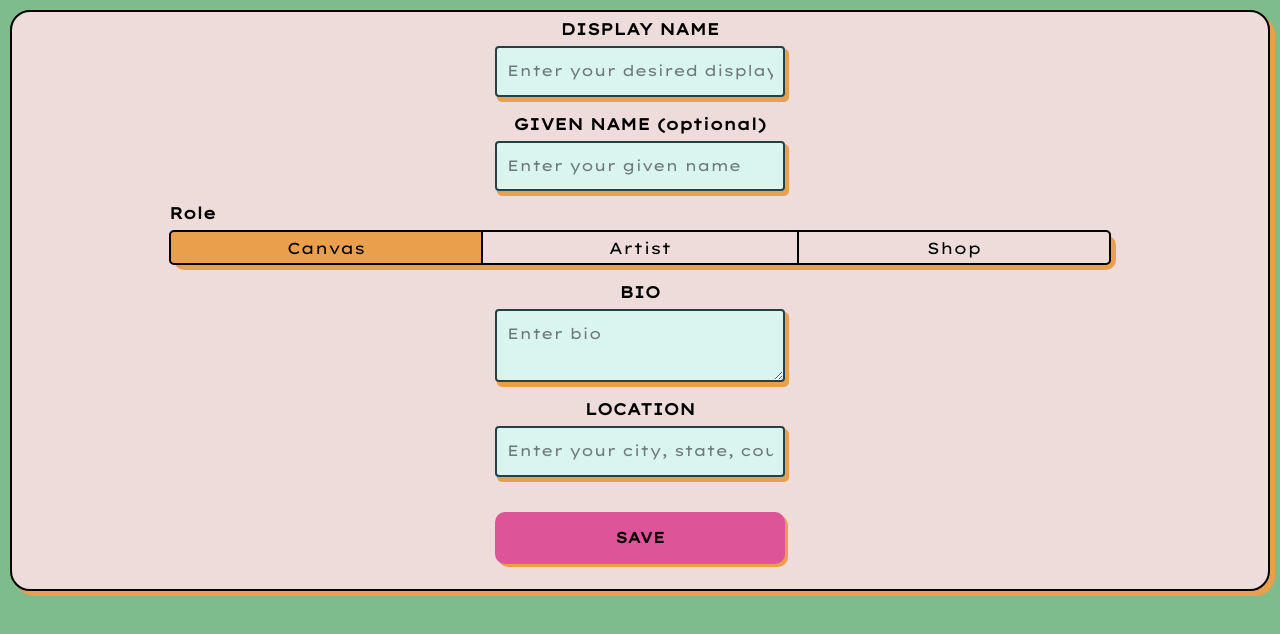
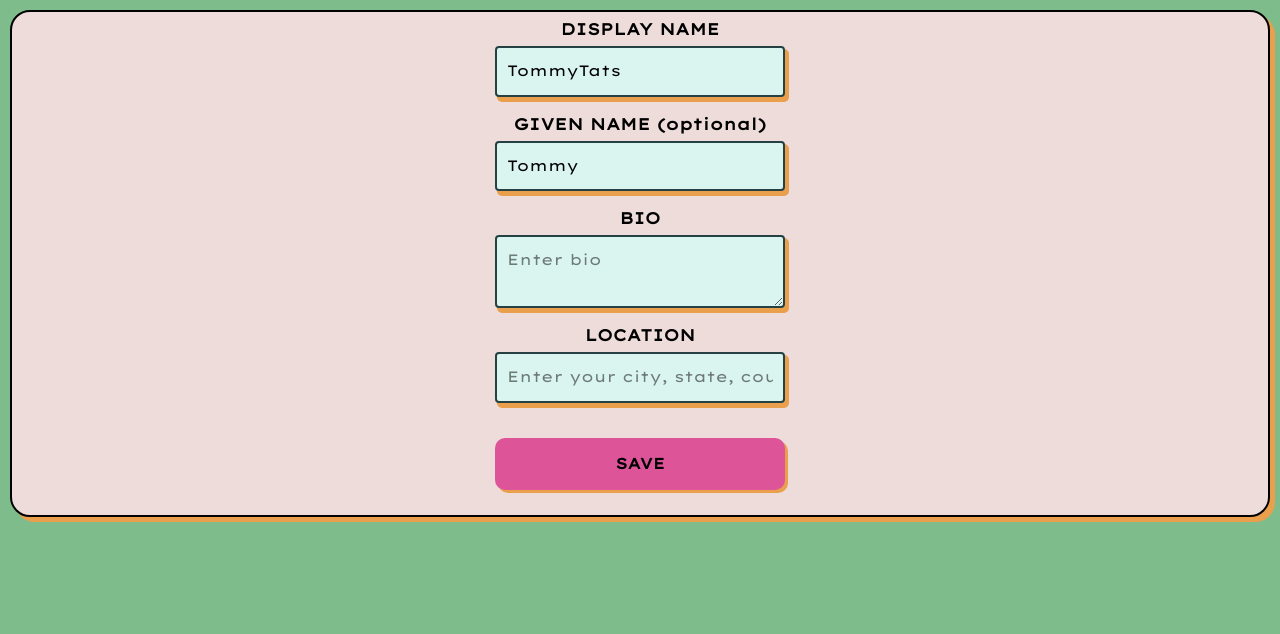
Before and after one commit to jbuchanan00/polvo, a SvelteKit app: page /edit in a window 1280 px wide. Shown: the top 634 px of the page. Built offline with nearby package versions, Linux system fonts and the light colour scheme.

Commit message:
data from locals passed to edit page

```diff
--- a/src/routes/+page.svelte
+++ b/src/routes/+page.svelte
@@ -61,6 +61,10 @@
         background-color: beige;
         padding-bottom: 5px;
         border-bottom: 2px solid black;
+        height: 75px;
+        display: flex;
+        justify-content: center;
+        align-items: center;
     }
     .diagonalElement {
         border: 2px solid #000;
--- a/src/routes/edit/+page.server.ts
+++ b/src/routes/edit/+page.server.ts
@@ -1,4 +1,4 @@
-import type { RequestEvent } from './$types.js'
+import type { RequestEvent, PageServerLoad } from './$types.js'
 import { redirect } from '@sveltejs/kit'
 
 export const actions = {
@@ -13,3 +13,15 @@ export const actions = {
         throw redirect(303, '/')
     }
 }
+
+// export const load: PageServerLoad = async ({locals}) => {
+//     return {user: {name: "Tommy", username: "TommyTats", role: 2, location: {latitude: 15, longitude: 15}}}
+// }
+
+export const load: PageServerLoad = async ({locals}: {locals: any}) => {
+    const user = {name: "Tommy", username: "TommyTats", role: 2, location: {latitude: 15, longitude: 15}}
+    console.log('USER SERVER', user)
+    return {
+        user
+    }
+}
--- a/src/routes/edit/+page.svelte
+++ b/src/routes/edit/+page.svelte
@@ -1,5 +1,10 @@
-<script>
+<script lang="ts">
     import { enhance } from "$app/forms";
+	import type { PageData } from "./$types";
+
+	export let data: PageData
+
+	const {user: userData} = data
 </script>
 
 <div class="formContainer">
@@ -7,22 +12,11 @@
         <div class="form_group_all">
             <div class="form_group">
                 <label class="sub_title" for="displayname">DISPLAY NAME</label>
-                <input placeholder="Enter your desired display name" class="form_style" type="text" name="display_name" />
+                <input placeholder="Enter your desired display name" class="form_style" type="text" name="display_name" defaultValue={userData.username}/>
             </div>
 			<div class="form_group">
                 <label class="sub_title" for="given_name">GIVEN NAME (optional)</label>
-                <input placeholder="Enter your given name" class="form_style" type="text" name="given_name" />
-            </div>
-            <div class="form_group" id="options">
-                <fieldset>
-                    <legend class="sub_title">Role</legend>
-                    <input type="radio" id="canvas" name="role" value="canvas" checked>
-                    <label for="canvas">Canvas</label>
-                    <input type="radio" id="artist" name="role" value="artist">
-                    <label for="artist">Artist</label>
-                    <input type="radio" id="shop" name="role" value="shop">
-                    <label for="shop">Shop</label>
-                </fieldset>
+                <input placeholder="Enter your given name" class="form_style" type="text" name="given_name" defaultValue={userData.name}/>
             </div>
 			<div class="form_group">
                 <label class="sub_title" for="bio">BIO</label>
```
Also changed, not shown: src/app.d.ts (+6 -2 lines).
